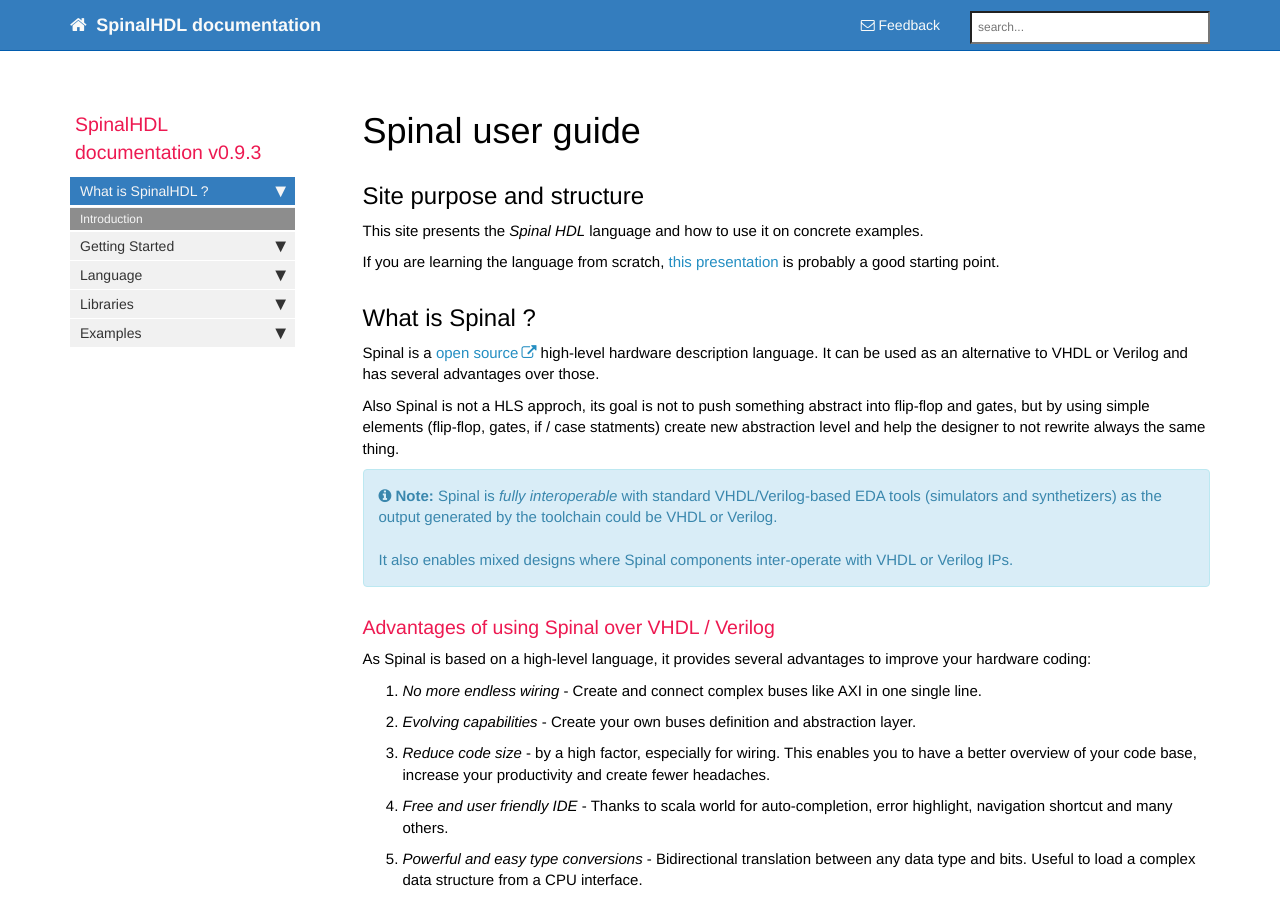
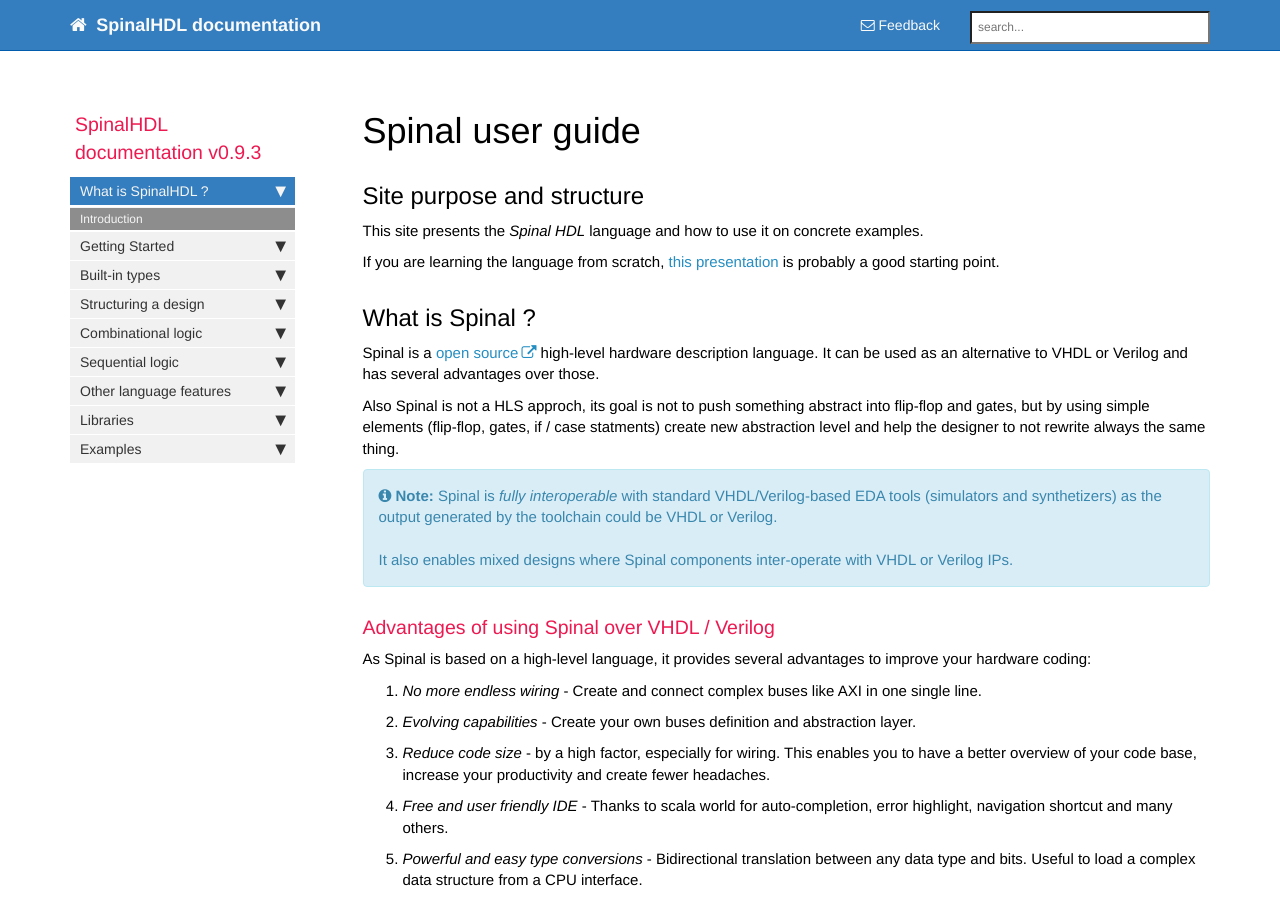
Before and after one commit to SpinalHDL/SpinalDoc, a Jekyll site: the page built from spinal/index.md, in a window 1280 px wide and 900 px high. Built offline with Jekyll 4.4.1, drawn with Linux system fonts in a browser that asks for light colours; nearby versions of some CDN libraries; comment, search, counter and statistics services are not loaded; some of the changed lines change nothing that is shown.

Commit message:
Reformatted menu pass 2

```diff
--- a/_data/sidebars/spinal_sidebar.yml
+++ b/_data/sidebars/spinal_sidebar.yml
@@ -23,25 +23,35 @@ entries:
       url: /presentation/
       output: web
 
-  - title: Language
+  - title: Built-in types
     output: web
     folderitems:
-    - title: Introduction
-      url: /spinal/core/introduction/
-      output: web
-
     - title: Types and literals
       url: /spinal/core/types/
       output: web
 
-    - title: Registers
-      url: /spinal/core/registers/
+  - title: Structuring a design
+    output: web
+    folderitems:
+    - title: Components and hierarchy
+      url: /spinal/core/components_hierarchy/
+      output: web
+
+    - title: Area
+      url: /spinal/core/area/
       output: web
 
     - title: Clock domains
       url: /spinal/core/clock_domain/
       output: web
 
+    - title: Instanciate VHDL and Verilog IP
+      url: /spinal/core/blackbox/
+      output: web
+
+  - title: Combinational logic
+    output: web
+    folderitems:
     - title: Assignements
       url: /spinal/core/assignements/
       output: web
@@ -50,31 +60,33 @@ entries:
       url: /spinal/core/when_switch/
       output: web
 
-    - title: Components / Hierarchy
-      url: /spinal/core/components_hierarchy/
+    - title: Function
+      url: /spinal/core/function/
       output: web
 
-    - title: Area
-      url: /spinal/core/area/
-      output: web
-
-    - title: Function
-      url: /spinal/core/function/
+  - title: Sequential logic
+    output: web
+    folderitems:
+    - title: Registers
+      url: /spinal/core/registers/
       output: web
 
     - title: RAM / ROM
       url: /spinal/core/memory/
       output: web
 
-    - title: Instanciate VHDL and Verilog IP
-      url: /spinal/core/blackbox/
+  - title: Other language features
+    output: web
+    folderitems:
+    - title: Introduction
+      url: /spinal/core/introduction/
       output: web
 
-    - title: Utils
+    - title: Helper functions
       url: /spinal/core/utils/
       output: web
 
-    - title: Assertion
+    - title: Assertions
       url: /spinal/core/assertion/
       output: web
 
```
